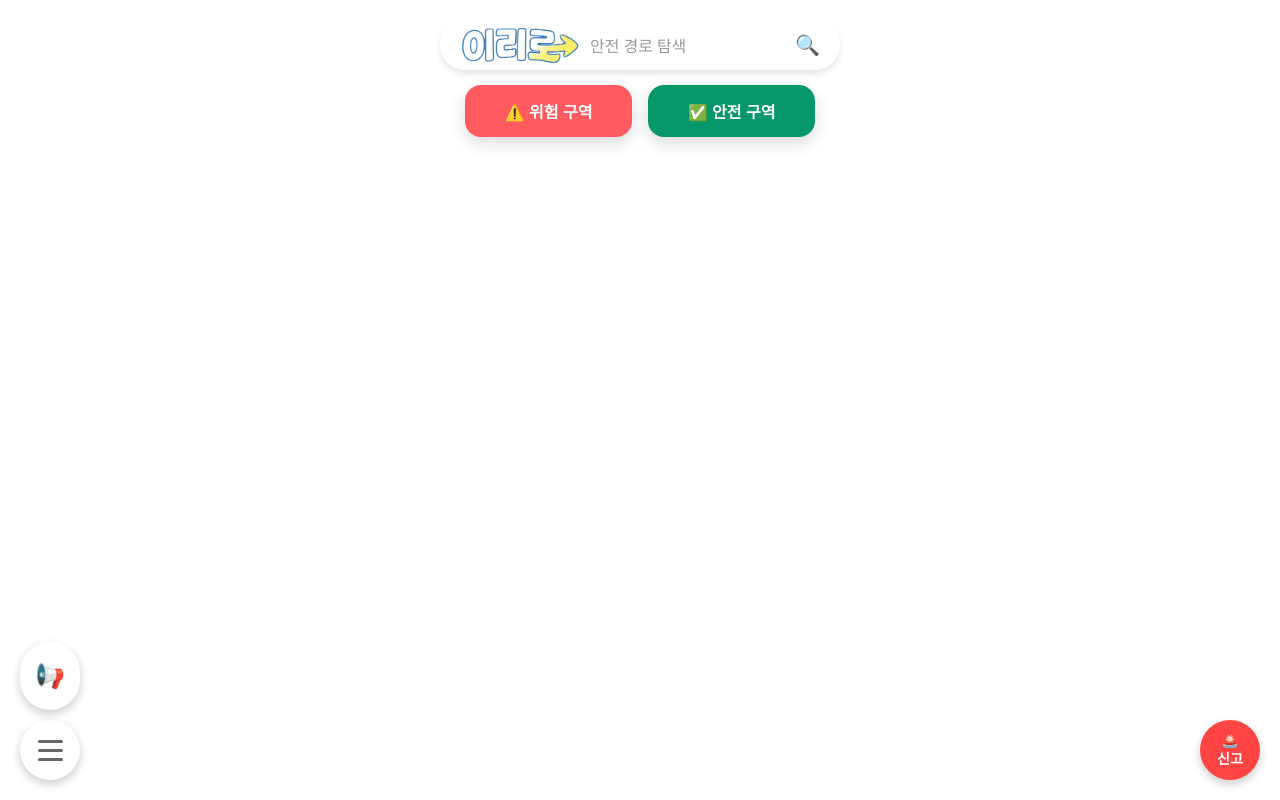
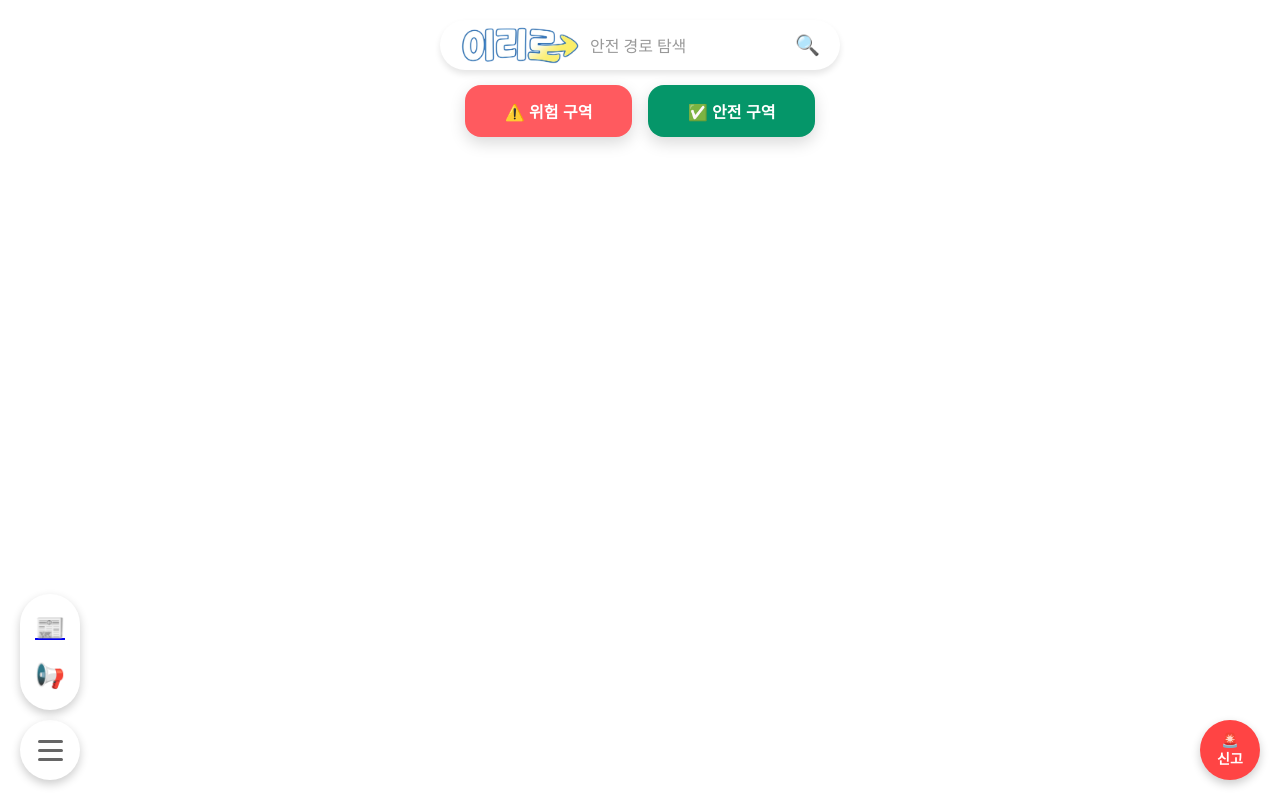
Before and after one commit to leehyeon2021/IRIRO-front, a React (Vite) app in the folder src/main/react/: page / in a window 1280 px wide. Both pictures are taken after a click on the button 50 px from the left and 750 px from the top of the page. Built offline with nearby package versions, Linux system fonts and the light colour scheme; no server answers.

Commit message:
260403 MainPage.jsx 메뉴에 기사 게시판 추가

```diff
--- /dev/null
+++ b/src/main/react/src/pages/article/ArticleMain.jsx
@@ -0,0 +1,16 @@
+import { Link } from "react-router-dom";
+
+
+export default function ArticleMain( props ){
+
+    //
+
+    //
+    return(<>
+        <div>
+            <h3>전체 조회</h3>
+            <Link to="/"> 나가기 </Link>
+            <Link to="/community"> 커뮤니티 </Link>
+        </div>
+    </>)
+}
--- a/src/main/react/src/pages/map/MainPage.jsx
+++ b/src/main/react/src/pages/map/MainPage.jsx
@@ -5,6 +5,7 @@ import iriroLogo from '../../assets/logo_iriro.png';
 import MapPage from './MapPage';
 import SearchOverlay from '../route/SearchOverlay'
 import axios from 'axios';
+import { Link } from 'react-router-dom';
 
 function MainPage() {
   const [showDangerSpots, setShowDangerSpots] = useState(false);
@@ -82,6 +83,10 @@ function MainPage() {
         <div style={{ position: 'relative' }}>
           {isMenuOpen && (
             <div className="menu-popup">
+              <button className='btn-menu-item'
+              onClick={() => {
+                  setIsMenuOpen(false);
+              }}> <Link to="/article">📰</Link> </button>
               <button
                 className="btn-menu-item"
                 onClick={() => {
```
